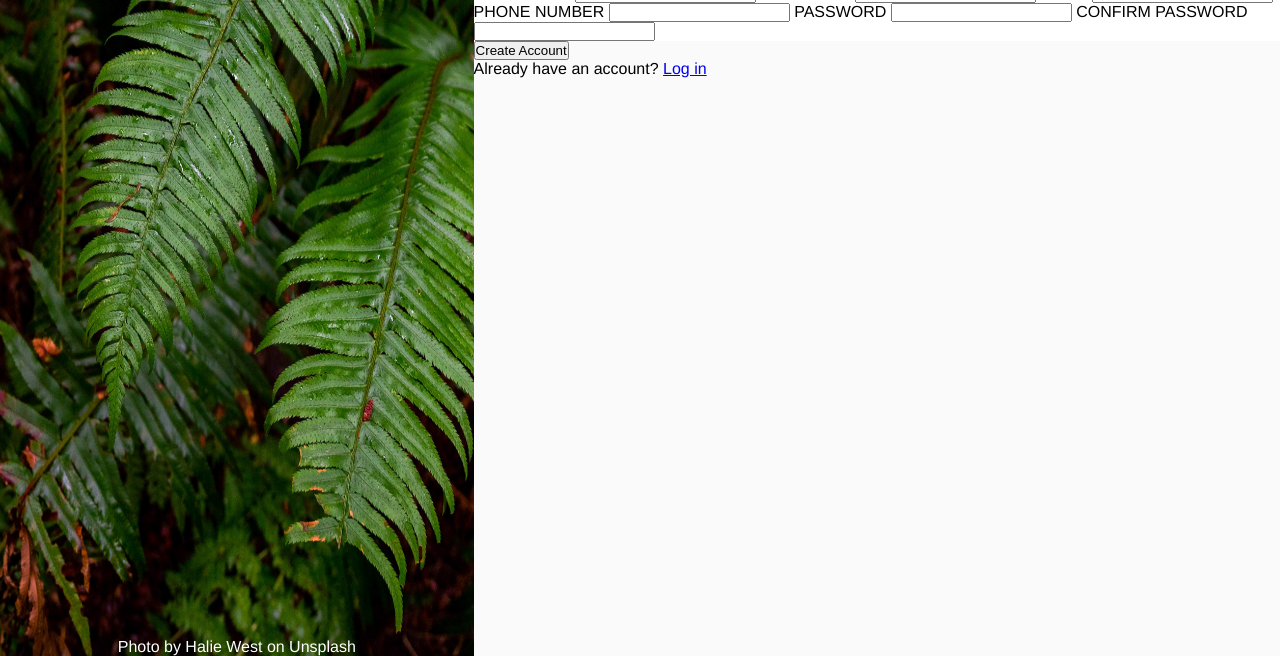
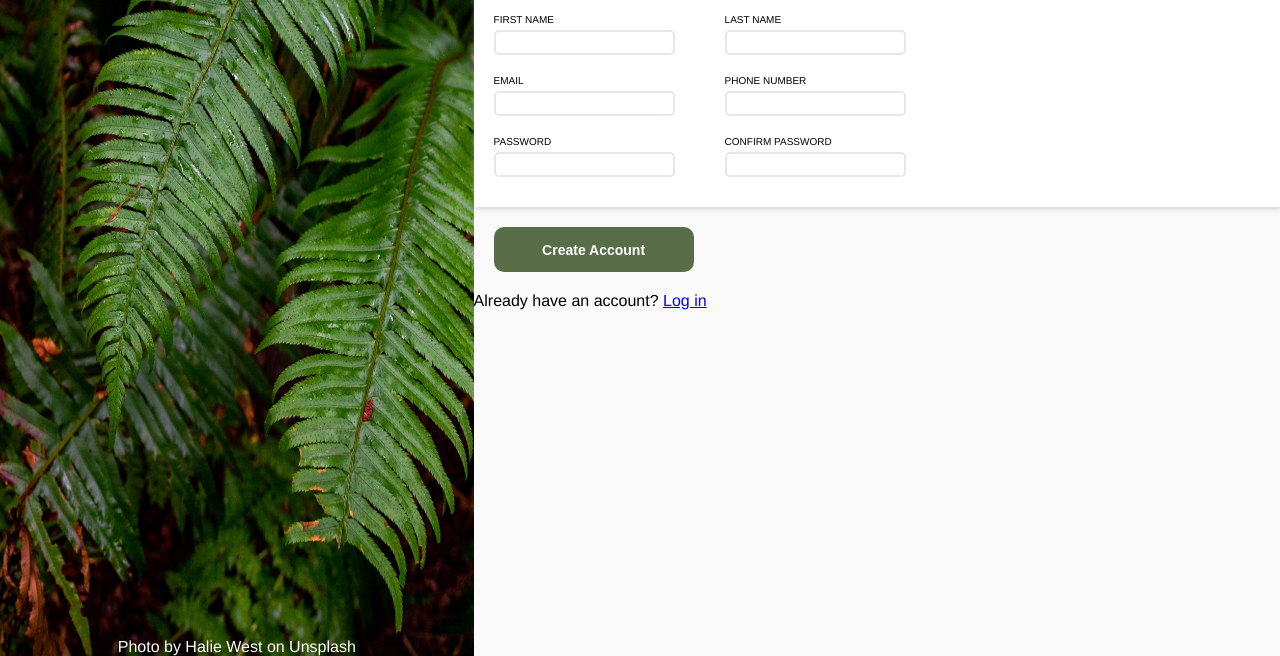
Before and after one commit to edwardbrecht/odin-signupform, a plain HTML site: page index.html in a window 1280 px wide. Shown: the part 368-1024 px from the top of the page. Drawn offline with Linux system fonts and the light colour scheme.

Commit message:
Style signup form

```diff
--- a/index.html
+++ b/index.html
@@ -23,18 +23,36 @@
             </div>
             <form action="post" id="signup-form">
                 <h2>Let's do this!</h2>
+                <div class="signup-form-row">
+                    <div class="row-element">
                         <label for="first-name">FIRST NAME</label>
                         <input type="text" name="first-name" id="first-name">
+                    </div>
+                    <div class="row-element">
                         <label for="last-name">LAST NAME</label>
                         <input type="text" name="last-name" id="last-name">
+                    </div>
+                </div>
+                <div class="signup-form-row">
+                    <div class="row-element">
                         <label for="email">EMAIL</label>
                         <input type="email" name="email" id="email">
+                    </div>
+                    <div class="row-element">
                         <label for="phone-num">PHONE NUMBER</label>
                         <input type="number" name="phone-num" id="phone-num">
+                    </div>
+                </div>
+                <div class="signup-form-row">
+                    <div class="row-element">
                         <label for="password">PASSWORD</label>
                         <input type="password" name="password" id="password">
+                    </div>
+                    <div class="row-element">
                         <label for="confirm-password">CONFIRM PASSWORD</label>
                         <input type="password" name="confirm-password" id="confirm-password">
+                    </div>
+                </div>
             </form>
             <button type="submit" form="signup-form" class="signup-btn">Create Account</button>
             <p class="log-in-txt">Already have an account? <a href="#">Log in</a></p>
--- a/style.css
+++ b/style.css
@@ -9,6 +9,10 @@
     margin: 0;
     padding: 0;
     box-sizing: border-box;
+}
+
+*, *:focus, *:hover {
+    outline:none;
 }
 
 body {
@@ -79,4 +83,45 @@ body {
 
 #signup-form {
     background-color: #fff;
+    padding: 20px;
+    box-shadow: 2px 2px 5px lightgrey;
 }
+
+#signup-form label {
+    font-size: 10px;
+}
+
+#signup-form input {
+    height: 25px;
+    margin-top: 5px;
+    border: solid 2px #e5e7eb;
+    border-radius: 5px;
+    text-indent: 5px;
+}
+
+#signup-form input:focus {
+    border: solid 2px rgb(130, 130, 255);
+}
+
+.signup-form-row {
+    padding: 10px 0px;
+    display: flex;
+}
+
+.row-element {
+    display: flex;
+    flex-direction: column;
+    padding-right: 50px;
+}
+
+.signup-btn {
+    margin: 20px;
+    height: 45px;
+    width: 200px;
+    border: none;
+    border-radius: 10px;
+    background-color: #596D48;
+    font-weight: bold;
+    font-size: 14px;
+    color: white;
+}
```
Lines whose indentation alone changed are shown as unchanged.
